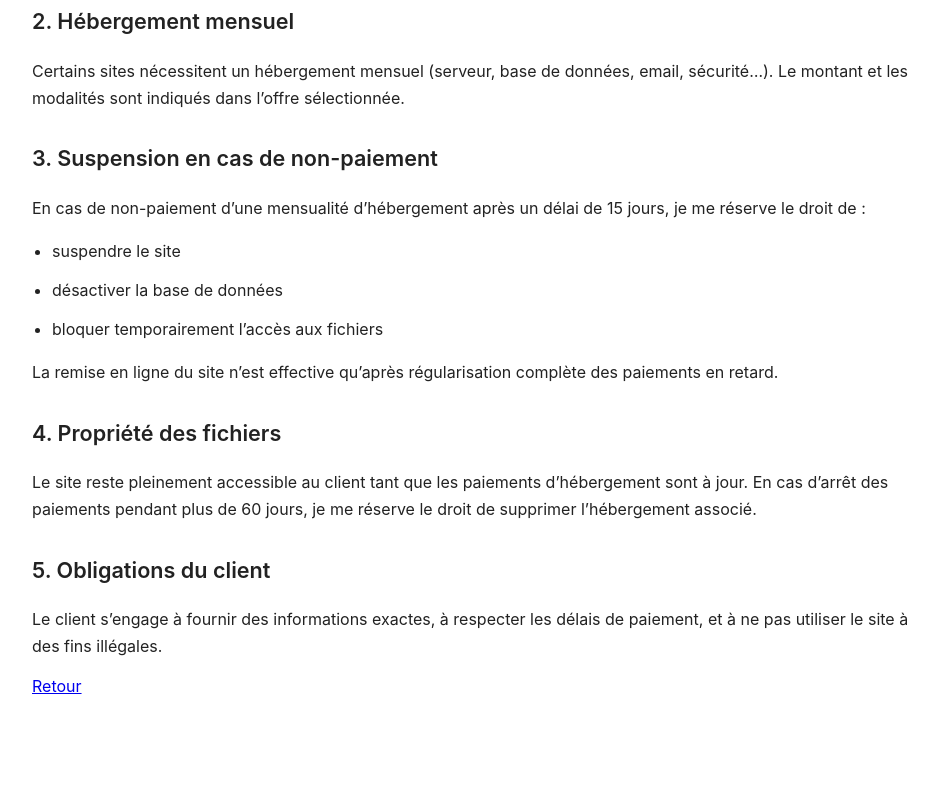
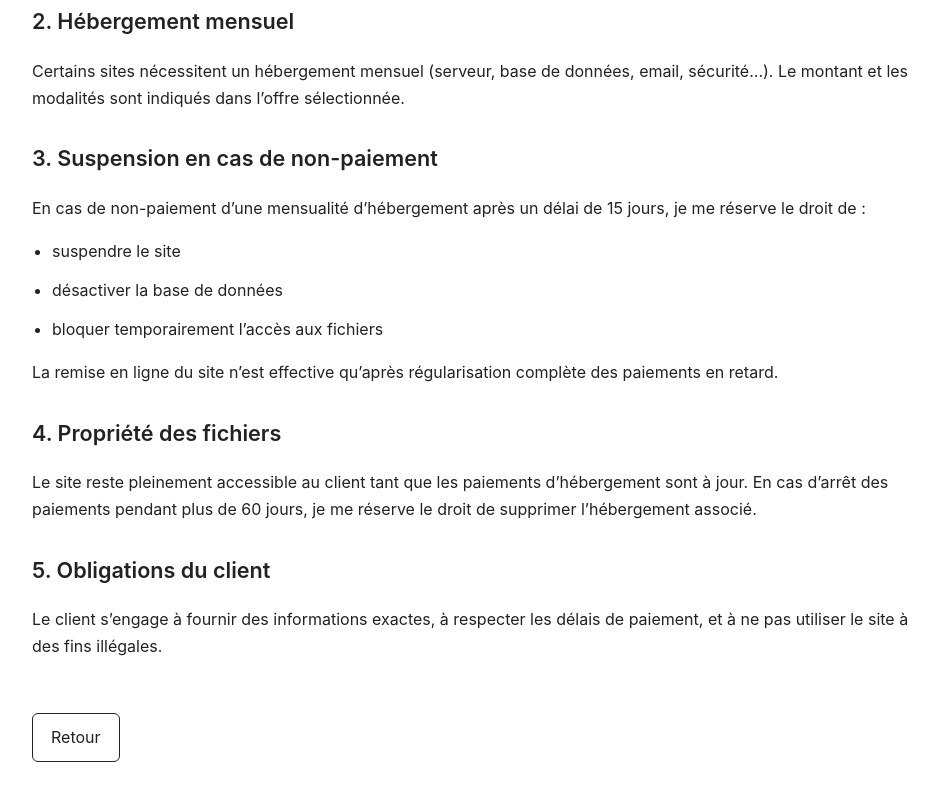
Before and after one commit to Luca-petit/sitefreelance, a plain HTML site: page sitefreelance/achat.html in a window 1280 px wide. Shown: the part 375-1176 px from the top of the page, without its empty margins (158-1096 px from the left). Drawn offline with Linux system fonts and the light colour scheme.

Commit message:
dernier fixe

```diff
--- a/sitefreelance/achat.html
+++ b/sitefreelance/achat.html
@@ -54,7 +54,7 @@
     et à ne pas utiliser le site à des fins illégales.
   </p>
 
-  <a href="index.html" class="back-btn">Retour</a>
+  <a href="index.html" class="back-home">Retour</a>
 
 </div>
 
--- a/sitefreelance/legal.css
+++ b/sitefreelance/legal.css
@@ -7,6 +7,8 @@ body {
   background: #ffffff;
   color: #222;
   line-height: 1.7;
+  max-width: 100%;
+  overflow-x: hidden;
 }
 
 .legal-container {
```
Also changed, not shown: sitefreelance/refund.html (+1 -1 lines).
